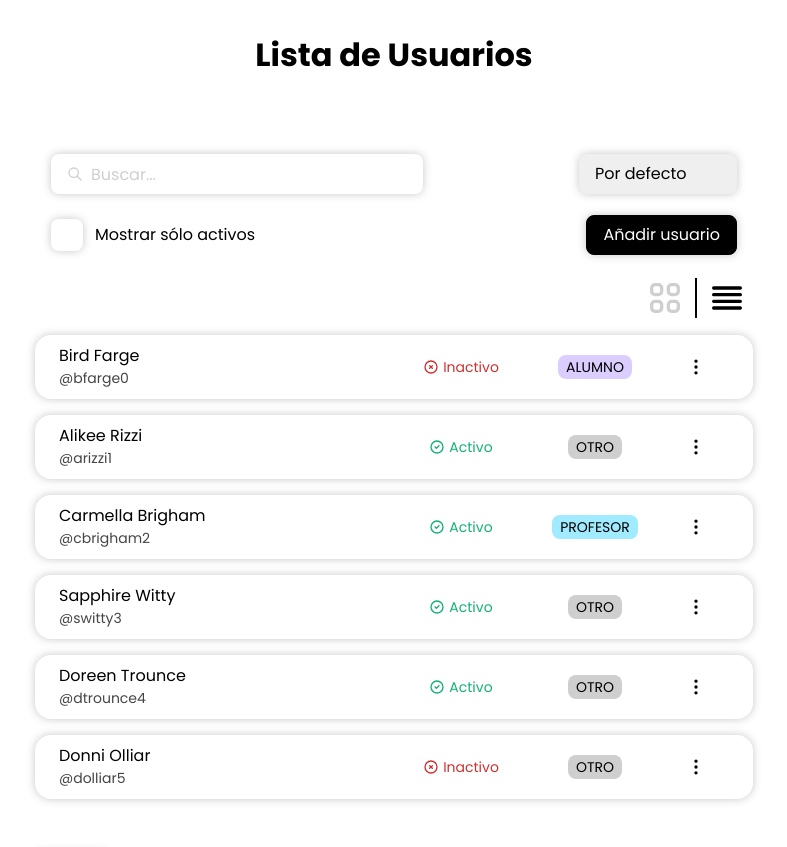
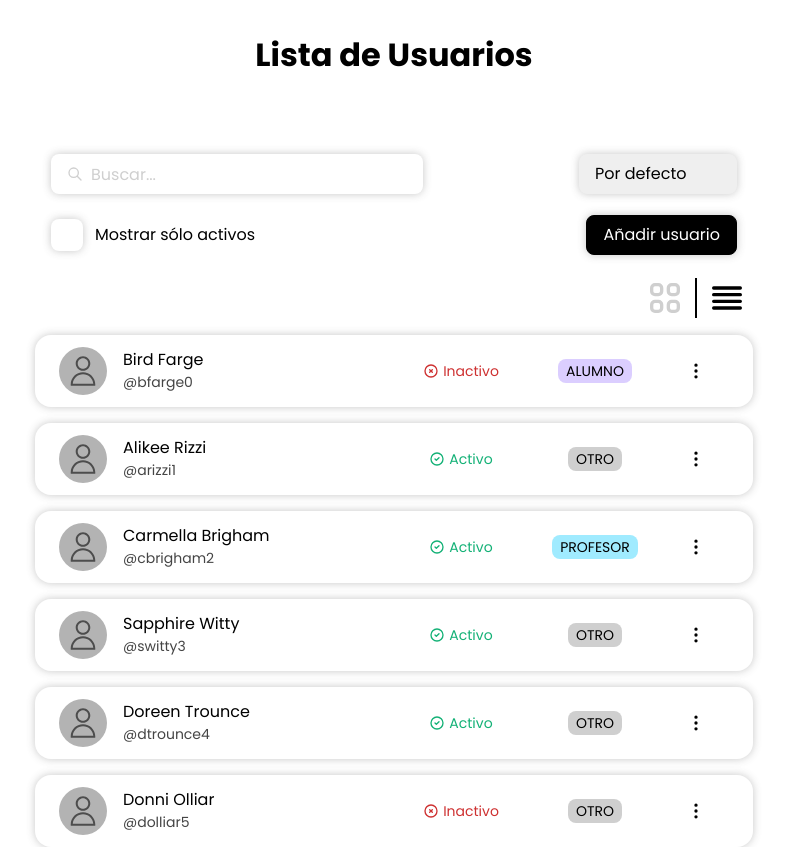
Before and after one commit to Nheil3Dev/react-users-list, a React (Vite) app: page / in a window 1280 px wide. Shown: the top 847 px of the page, without its empty margins (246-1033 px from the left). Built offline with nearby package versions, Linux system fonts and the light colour scheme; data requests are answered from the project's data file; some icons are missing.

Commit message:
Refactor UserDisplay

```diff
--- a/src/components/user/UserDisplay.jsx
+++ b/src/components/user/UserDisplay.jsx
@@ -1,10 +1,17 @@
 import style from './UserDisplay.module.css'
 
-export const UserDisplay = ({ name, username }) => {
+export const UserDisplay = ({ name, username, picture }) => {
 	return (
 		<div className={style.wrapper}>
-			<span>{name}</span>
-			<span className={style.username}>@{username}</span>
+			<img
+				className={style.picture}
+				alt={`Foto de ${name}`}
+				src={picture || '/user-pic.svg'}
+			/>
+			<div className={style.display}>
+				<span>{name}</span>
+				<span className={style.username}>@{username}</span>
+			</div>
 		</div>
 	)
 }
--- a/src/components/user/UserDisplay.module.css
+++ b/src/components/user/UserDisplay.module.css
@@ -1,10 +1,22 @@
 .wrapper {
 	display: flex;
+	align-items: center;
+	gap: 1rem;
+}
+
+.picture {
+	height: 3rem;
+	width: 3rem;
+	border-radius: 50%;
+}
+
+.display {
+	display: flex;
 	flex-direction: column;
+	gap: 0.25rem;
 }
 
 .username {
-	margin-top: 0.25rem;
 	font-size: var(--text-sm);
 	color: var(--color-gray);
 }
--- a/src/components/users-list/UserCard.jsx
+++ b/src/components/users-list/UserCard.jsx
@@ -9,7 +9,11 @@
 		<div className={style.wrapper}>
 			<div className={style.card}>
 				<div className={style.name}>
-					<UserDisplay name={user.name} username={user.username} />
+					<UserDisplay
+						name={user.name}
+						username={user.username}
+						picture={user.picture}
+					/>
 				</div>
 				<div className={style.info}>
 					<UserRole role={user.role} />
--- a/src/components/users-list/UserRow.jsx
+++ b/src/components/users-list/UserRow.jsx
@@ -8,7 +8,11 @@
 	return (
 		<div className={style.wrapper}>
 			<div className={style.name}>
-				<UserDisplay name={user.name} username={user.username} />
+				<UserDisplay
+					name={user.name}
+					username={user.username}
+					picture={user.picture}
+				/>
 			</div>
 			<div className={style.status}>
 				<UserStatus active={user.active} />
```
Also changed, not shown: public/user-pic.svg (added).
